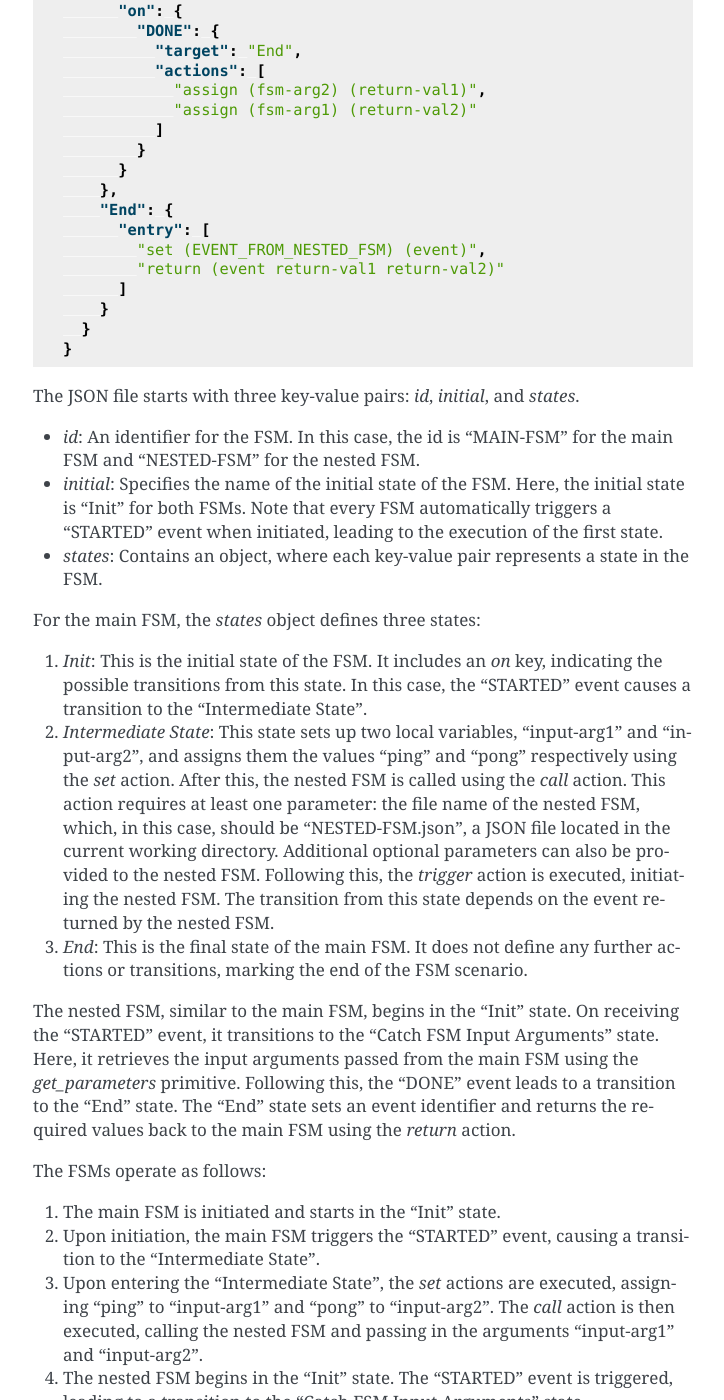
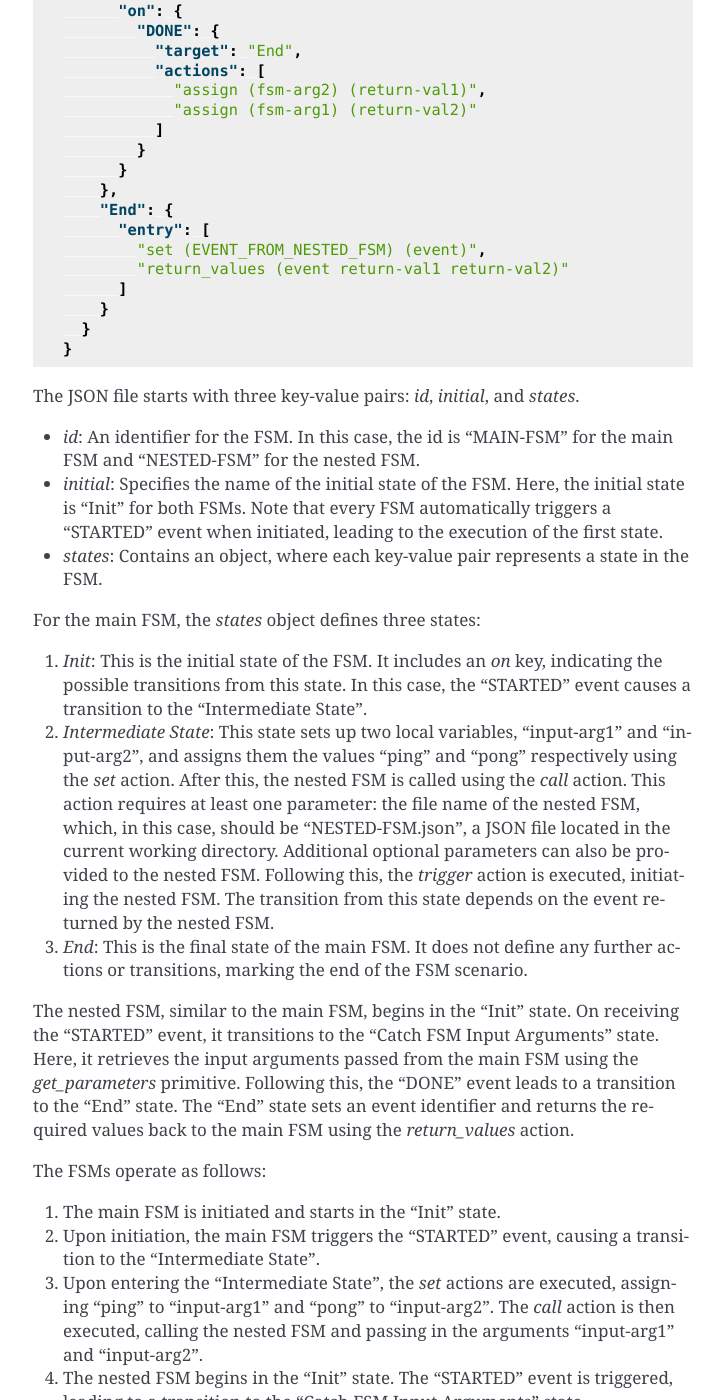
Before and after one commit to BenIlies/NoPASARAN, a Sphinx documentation site: the page built from docs/tutorial/intro_nested_finite_state_machines.rst, in a window 1280 px wide and 1400 px high, scrolled down 1301 px. Shown: the whole window, without its empty margins (387-1111 px from the left). Built offline with Sphinx 7.4.7, drawn with Linux system fonts in a browser that asks for light colours.

Commit message:
code refactored

```diff
--- a/docs/tutorial/intro_nested_finite_state_machines.rst
+++ b/docs/tutorial/intro_nested_finite_state_machines.rst
@@ -72,7 +72,7 @@ Consider the following JSON representation of our main FSM and a nested FSM:
        "End": {
          "entry": [
            "set (EVENT_FROM_NESTED_FSM) (event)",
-           "return (event return-val1 return-val2)"
+           "return_values (event return-val1 return-val2)"
          ]
        }
      }
@@ -92,7 +92,7 @@ For the main FSM, the `states` object defines three states:
 
 3. `End`: This is the final state of the main FSM. It does not define any further actions or transitions, marking the end of the FSM scenario.
 
-The nested FSM, similar to the main FSM, begins in the "Init" state. On receiving the "STARTED" event, it transitions to the "Catch FSM Input Arguments" state. Here, it retrieves the input arguments passed from the main FSM using the `get_parameters` primitive. Following this, the "DONE" event leads to a transition to the "End" state. The "End" state sets an event identifier and returns the required values back to the main FSM using the `return` action.
+The nested FSM, similar to the main FSM, begins in the "Init" state. On receiving the "STARTED" event, it transitions to the "Catch FSM Input Arguments" state. Here, it retrieves the input arguments passed from the main FSM using the `get_parameters` primitive. Following this, the "DONE" event leads to a transition to the "End" state. The "End" state sets an event identifier and returns the required values back to the main FSM using the `return_values` action.
 
 The FSMs operate as follows:
 
@@ -101,7 +101,7 @@ The FSMs operate as follows:
 3. Upon entering the "Intermediate State", the `set` actions are executed, assigning "ping" to "input-arg1" and "pong" to "input-arg2". The `call` action is then executed, calling the nested FSM and passing in the arguments "input-arg1" and "input-arg2".
 4. The nested FSM begins in the "Init" state. The "STARTED" event is triggered, leading to a transition to the "Catch FSM Input Arguments" state.
 5. The nested FSM retrieves the input arguments using the `get_parameters` action and then executes the "done" action, triggering the "DONE" event.
-6. The "DONE" event in the nested FSM triggers the transition to the "End" state. In this state, an event identifier is set, and the `return` action passes the return values back to the main FSM.
+6. The "DONE" event in the nested FSM triggers the transition to the "End" state. In this state, an event identifier is set, and the `return_values` action passes the return values back to the main FSM.
 7. In the main FSM, the returned event from the nested FSM is detected, triggering the "EVENT_FROM_NESTED_FSM" transition. The `equal` condition is checked, and if it holds true (which it should, since "input-arg1" ("ping") is equal to "output-arg2" ("ping")), the FSM transitions to the "End" state. The `assign` action is then executed, storing "output-arg1" in the final state.
 8. The "End" state is the final state and marks the end of this FSM scenario as it does not define any further actions or transitions.
 
```
